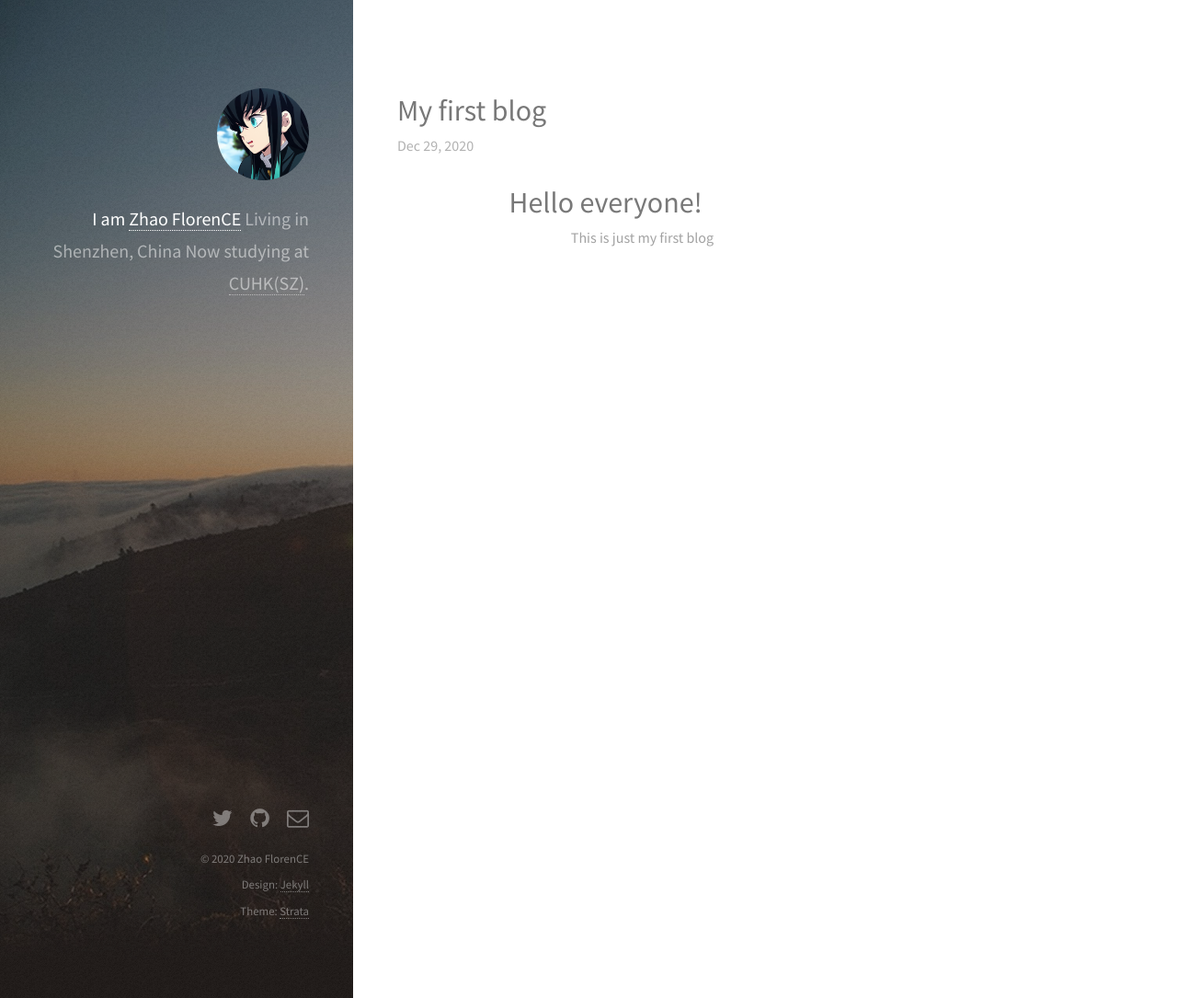
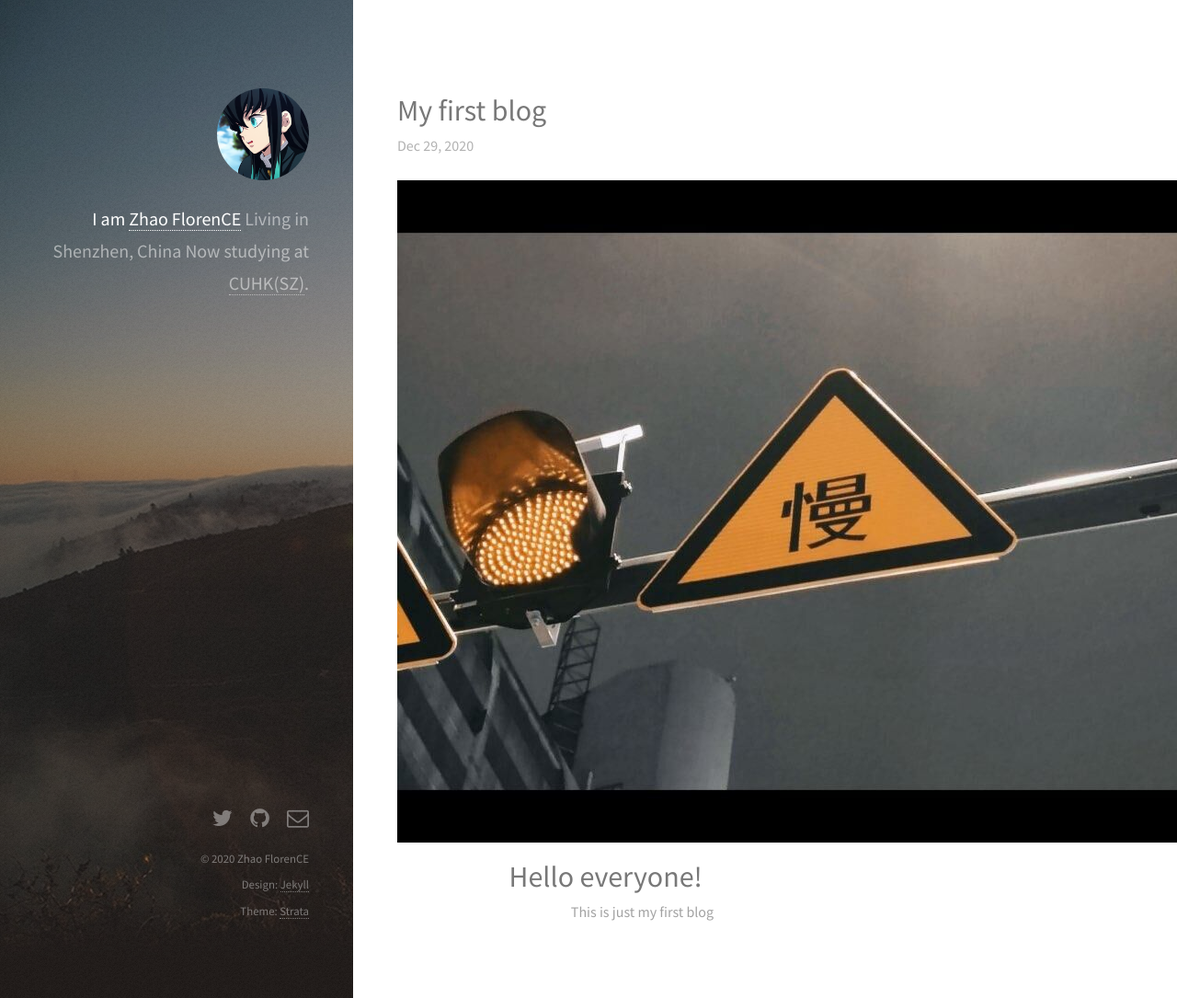
Before and after one commit to as3ert/blog, a Jekyll site: the page built from _posts/2020-12-29-my-first-blog.md, in a window 1280 px wide and 1085 px high. Shown: the whole window at 92% size. Built offline with Jekyll 4.4.1, drawn with Linux system fonts in a browser that asks for light colours; nearby versions of some CDN libraries.

Commit message:
Updated 2 files via CloudCannon

```diff
--- a/_posts/2020-12-29-my-first-blog.md
+++ b/_posts/2020-12-29-my-first-blog.md
@@ -6,6 +6,6 @@ categories:
 date: 2020-12-29 18:21:00
 ---
 
-# &nbsp; &nbsp; &nbsp; &nbsp; &nbsp; &nbsp; &nbsp; &nbsp; &nbsp; &nbsp;Hello everyone\!
+# ![](/uploads/qq图片20201229022317.jpg){: width="961" height="720"}&nbsp; &nbsp; &nbsp; &nbsp; &nbsp; &nbsp; &nbsp; &nbsp; &nbsp; &nbsp;Hello everyone\!
 
 &nbsp; &nbsp; &nbsp; &nbsp; &nbsp; &nbsp; &nbsp; &nbsp; &nbsp; &nbsp; &nbsp; &nbsp; &nbsp; &nbsp; &nbsp; &nbsp; &nbsp; &nbsp; &nbsp; &nbsp; &nbsp; &nbsp; &nbsp; &nbsp; &nbsp; &nbsp; &nbsp; &nbsp; &nbsp; &nbsp;This is just my first blog
```
Also changed, not shown: uploads/qq图片20201229022317.jpg (added).
